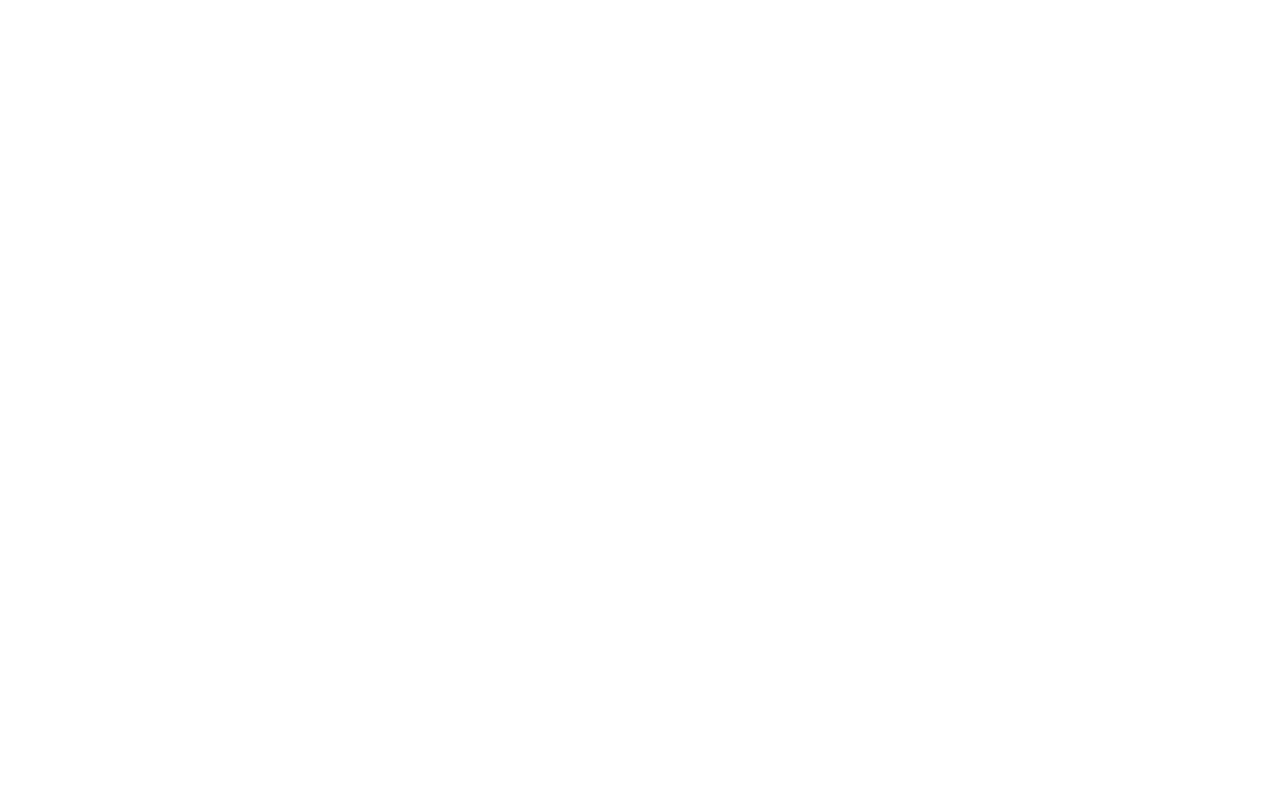
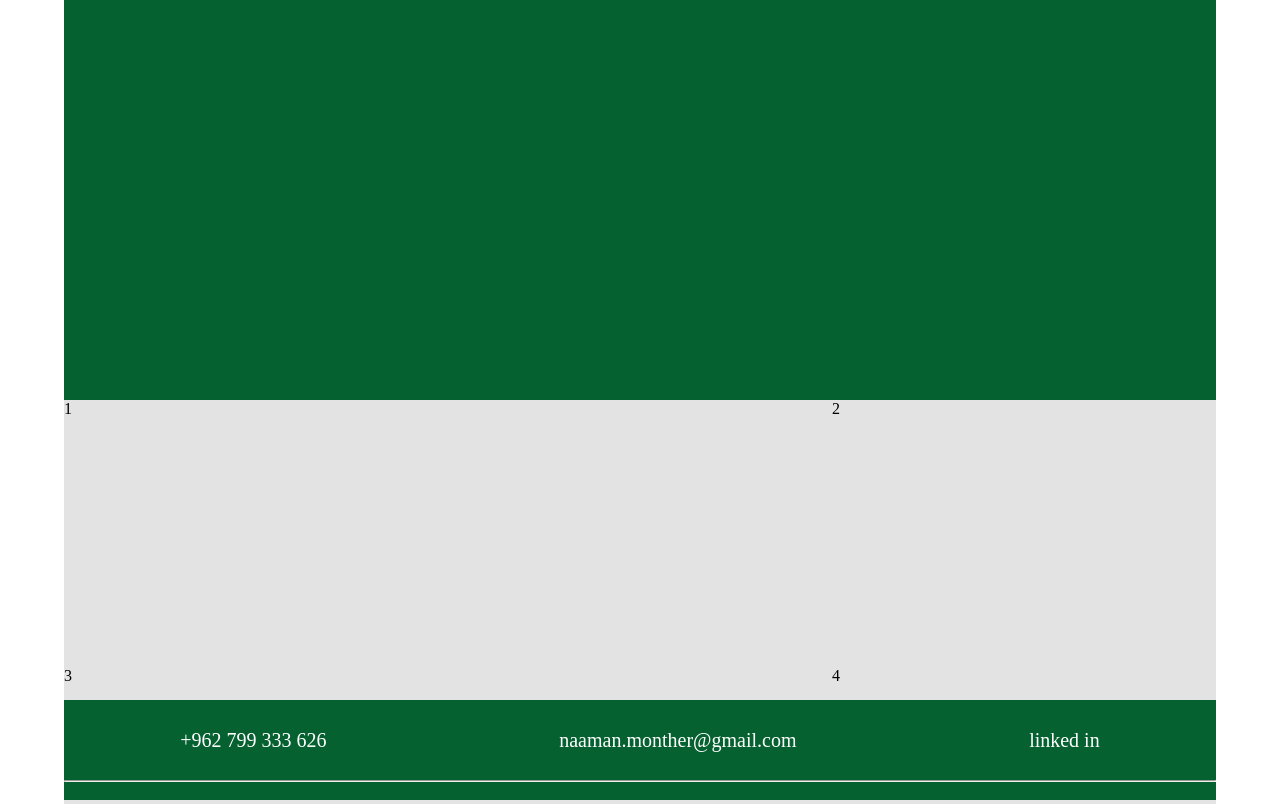
Before and after one commit to naaman94/resume, a plain HTML site: page index.html in a window 1280 px wide. Shown: the top 804 px of the page. Drawn offline with Linux system fonts and the light colour scheme.

Commit message:
add DIVs and make grids

```diff
--- a/index.css
+++ b/index.css
@@ -0,0 +1,63 @@
+* {
+    margin: 0px;
+}
+#all {
+    width: 90%;
+    margin: auto;
+/*    min-width: 600px;
+    max-width: 960px;*/
+    background-color: #e3e3e3;
+    position: relative;
+}
+
+.top {
+    background-color: #056130;
+    height: 400px;
+    }
+
+.img1{
+    border: red 10px solid;
+}
+
+.med{
+    height: 800px;
+    display:grid;
+    grid-template-columns:2fr 1fr;
+    grid-template-rows: auto auto auto ;
+
+}
+.end{
+    position: fixed;
+    bottom: 0px;
+    width: 90%;
+    height: 100px;
+    margin: auto;
+    background-color: #056130;
+    color: white;}
+.footer{
+    display:flex;
+    height: 80px;
+    justify-content: space-around;
+    align-items: center;
+    }
+.footer p {font-size: 20px}
+
+
+
+
+
+
+
+
+
+/*
+    width: 200px;
+    position: absolute;
+    right: 0px;
+    padding-top: 20px;
+
+    padding-top: 20px;
+    margin-right: 200px;
+    background-color: white;
+
+    margin: 1em;    */
--- a/index.html
+++ b/index.html
@@ -7,6 +7,46 @@
 <body>
 
 
+<div id="all">
+    <div class="top">
+<!--         <img class="img1" src="IMG.JPG" width="150">
+ -->    </div>
+
+    <div class="med">
+        <div class="cont1">1
+
+        </div>
+        <div class="cont2">2
+
+        </div>
+        <div class="cont3">3
+
+        </div>
+        <div class="cont4">4
+
+        </div>
+        <div class="cont5">5
+
+        </div>
+        <div class="cont6">6
+
+        </div>
+
+
+
+    </div>
+
+    <div class="end">
+        <div class="footer">
+            <div class="info"> <P> +962 799 333 626 </P></div>
+            <div class="info"> <P> naaman.monther@gmail.com </P></div>
+            <div class="info"> <P> linked in </P> </div>
+        </div>
+        <hr class="hr0">
+
+    </div>
+</div>
+
 
 </body>
 </html>
```
Also changed, not shown: 1 other file.
